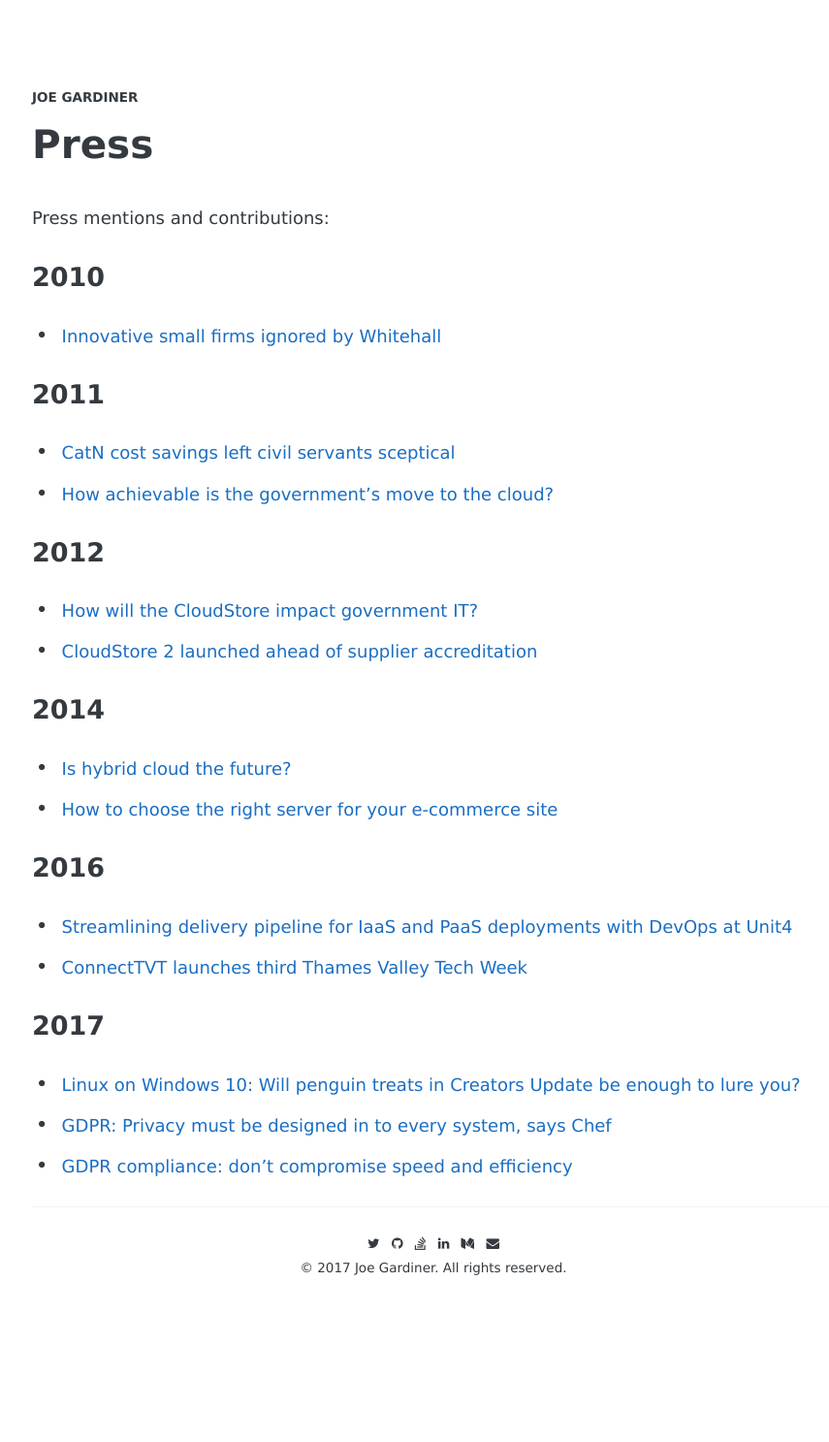
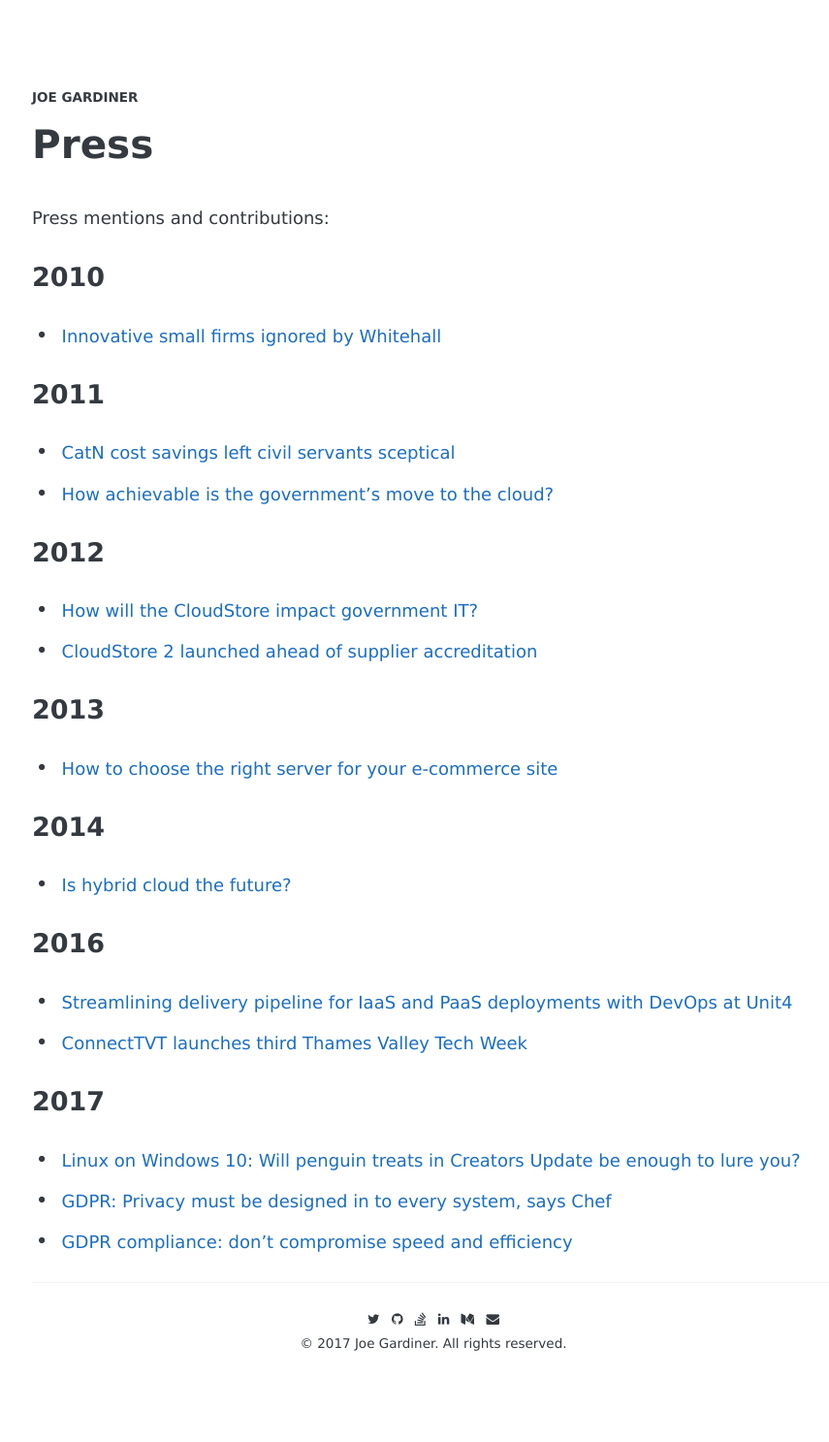
Before and after one commit to grdnrio/grdnrio-blog, a Jekyll site: the page built from press.md, in a window 1280 px wide. Shown: the whole page at 97% size, without its empty margins (193-1048 px from the left). Built offline with Jekyll 4.4.1, drawn with Linux system fonts in a browser that asks for light colours; some web fonts are replaced; before the commit the page ends 1409 px from its top, so only the background shows below that.

Commit message:
Updated incorrect dates

```diff
--- a/press.md
+++ b/press.md
@@ -21,10 +21,13 @@ Press mentions and contributions:
 * [How will the CloudStore impact government IT?](http://www.computerweekly.com/news/2240118009/How-will-the-CloudStore-impact-the-government-IT-market)
 * [CloudStore 2 launched ahead of supplier accreditation](http://www.computerweekly.com/news/2240150532/CloudStore-2-launched-ahead-of-supplier-accreditation)
 
+### 2013
+
+* [How to choose the right server for your e-commerce site](http://www.techradar.com/news/computing/servers/how-to-choose-the-right-server-for-your-e-commerce-site-1176935)
+
 ### 2014
 
 * [Is hybrid cloud the future?](http://www.techradar.com/news/internet/cloud-services/is-hybrid-cloud-the-future-1208758)
-* [How to choose the right server for your e-commerce site](http://www.techradar.com/news/computing/servers/how-to-choose-the-right-server-for-your-e-commerce-site-1176935)
 
 ### 2016
 
```
